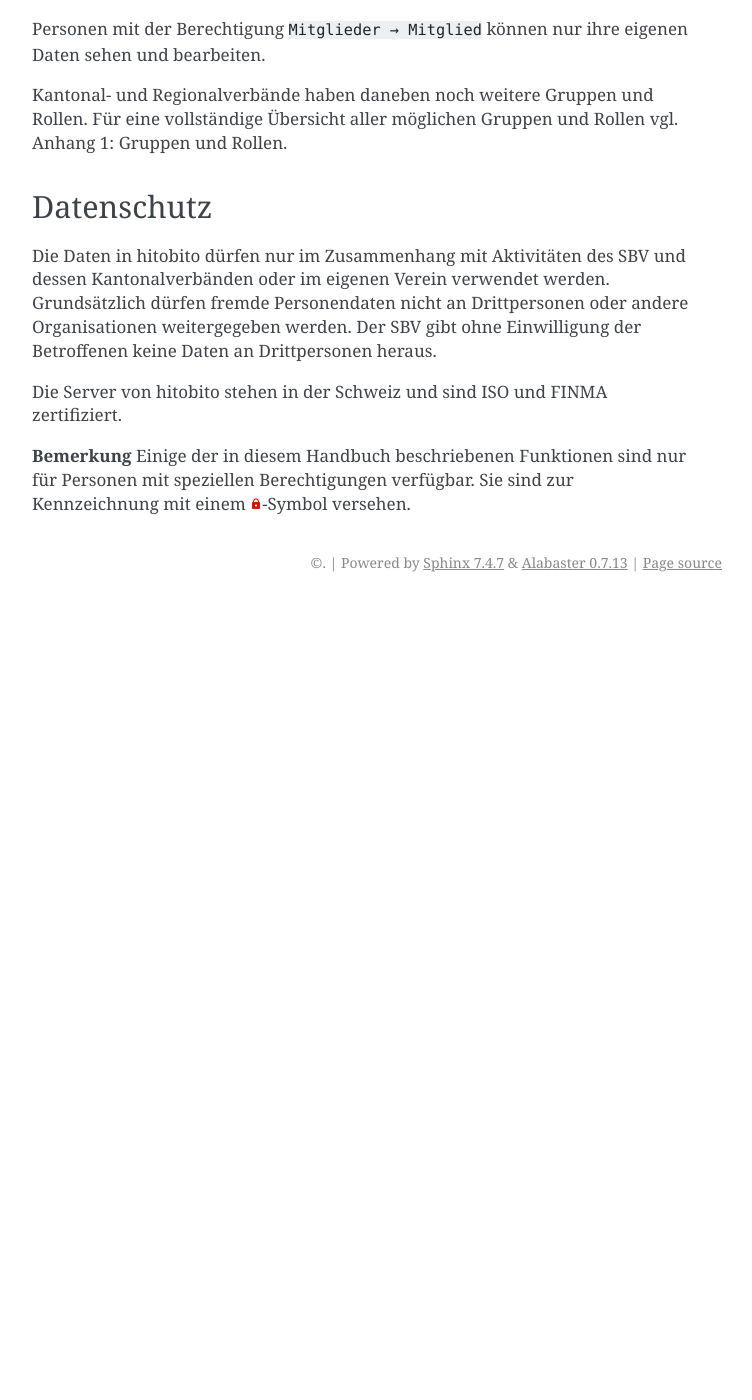
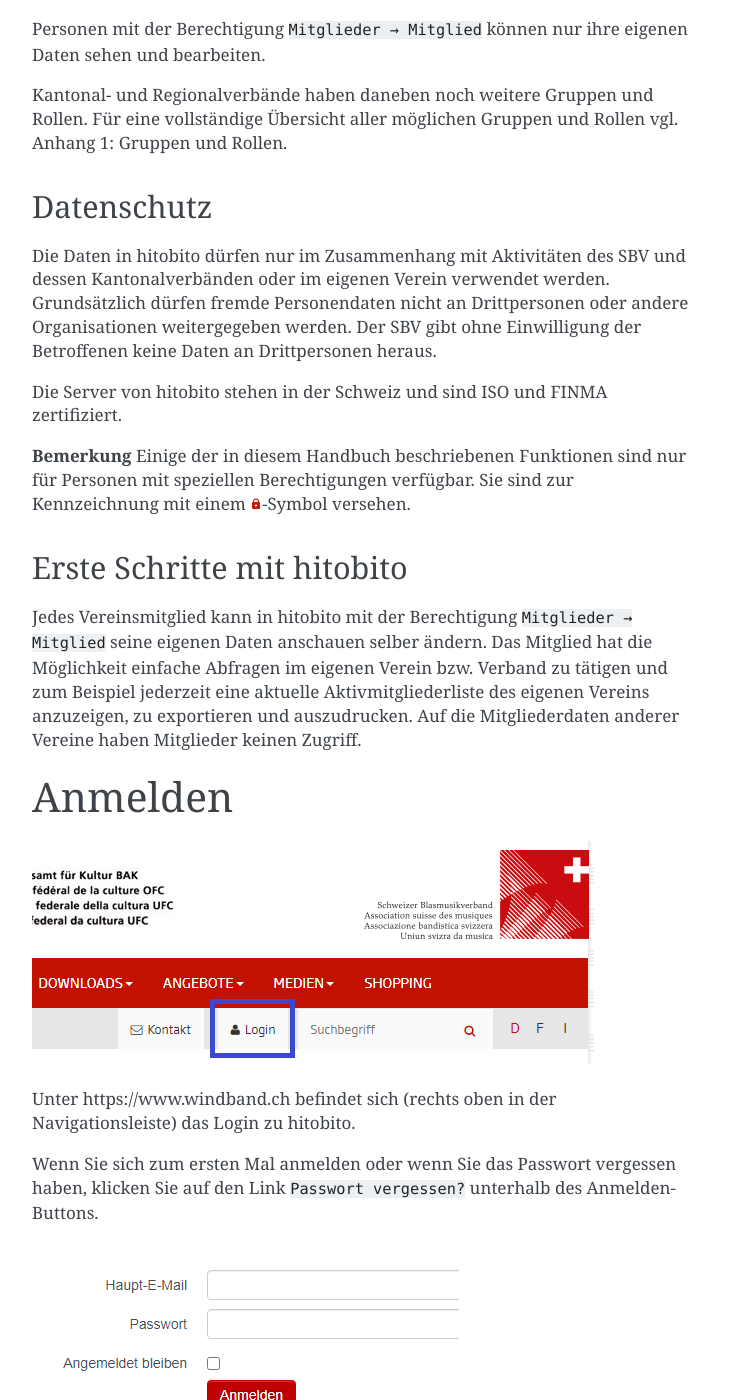
Before and after one commit to windband/hitobito-manual-de, a Sphinx documentation site: the page built from docs/grundlegendes.md, in a window 1280 px wide and 1400 px high, scrolled down 1396 px. Shown: the whole window, without its empty margins (388-1140 px from the left). Built offline with Sphinx 7.4.7, drawn with Linux system fonts in a browser that asks for light colours; pages that are not in the unit, such as notebooks, are missing from menus; before the commit the page ends 1998 px from its top, so only the background shows below that; some of the changed text lies outside the part shown.

Commit message:
Update grundlegendes.md

```diff
--- a/docs/grundlegendes.md
+++ b/docs/grundlegendes.md
@@ -32,3 +32,24 @@ Die Daten in hitobito dürfen nur im Zusammenhang mit Aktivitäten des SBV und d
 Die Server von hitobito stehen in der Schweiz und sind ISO und FINMA zertifiziert.
 
 **Bemerkung** Einige der in diesem Handbuch beschriebenen Funktionen sind nur für Personen mit speziellen Berechtigungen verfügbar. Sie sind zur Kennzeichnung mit einem ![Schloss-Icon](media/image2.png)-Symbol versehen.
+
+
+## Erste Schritte mit hitobito
+
+Jedes Vereinsmitglied kann in hitobito mit der Berechtigung ``Mitglieder → Mitglied`` seine eigenen Daten anschauen selber ändern. Das Mitglied hat die Möglichkeit einfache Abfragen im eigenen Verein bzw. Verband zu tätigen und zum Beispiel jederzeit eine aktuelle Aktivmitgliederliste des eigenen Vereins anzuzeigen, zu exportieren und auszudrucken. Auf die Mitgliederdaten anderer Vereine haben Mitglieder keinen Zugriff.
+
+# Anmelden
+
+![Anmeldung](media/image3.png)
+
+Unter https://www.windband.ch befindet sich (rechts oben in der Navigationsleiste) das Login zu hitobito.
+
+Wenn Sie sich zum ersten Mal anmelden oder wenn Sie das Passwort vergessen haben, klicken Sie auf den Link ``Passwort vergessen?`` unterhalb des Anmelden-Buttons.
+
+![Passwort vergessen](media/image4.png)
+
+Im nächsten Schritt geben Sie Ihre E-Mailadresse ein und klicken Sie auf den Button ``Passwort zurücksetzen``.
+
+Als Benutzername bzw. Haupt-E-Mailadresse wird die **persönliche** E-Mailadresse genutzt, mit der jedes Mitglied in der Datenbank geführt wird.
+
+**Wichtig:** Die Mitglieder sollen mit ihren persönlichen E-Mailadressen in hitobito eingetragen werden. Werden sog. Funktionsadressen (z. B. praesident@xxx.ch) verwendet, müssen diese Adressen später immer wieder geändert werden, wenn das Mitglied in seinem Verein die Funktion wechselt, weil sein Nachfolger die gleiche E-Mailadresse nicht eintragen kann, solange diese noch vom Vorgänger verwendet wird.
```
